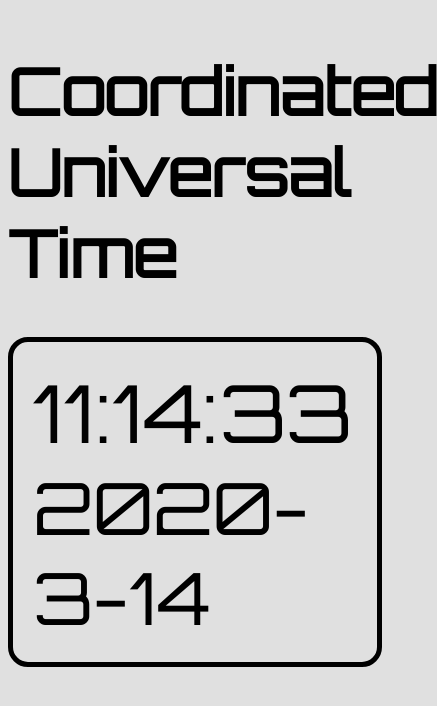
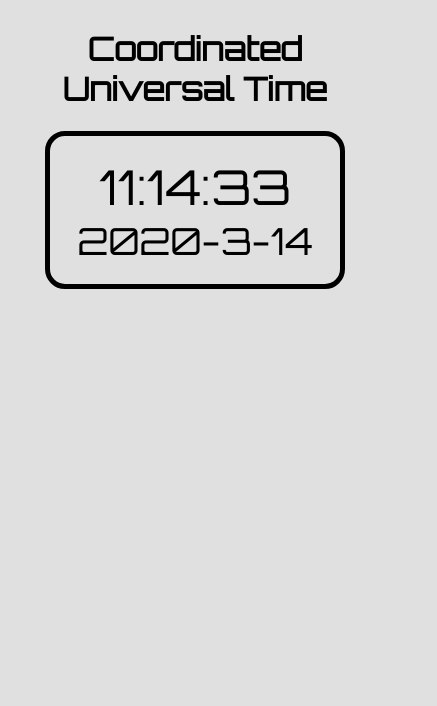
Before and after one commit to joelle2000/Challenge-2, a plain HTML site: page index.html in a window 390 px wide. Shown: the whole page, 437 px wide, since content can reach past the window. Drawn offline with Linux system fonts and the light colour scheme.

Commit message:
media queries added to the css it's finnished now

```diff
--- a/css/index.css
+++ b/css/index.css
@@ -2,8 +2,8 @@
 body{
 	font-family: 'Orbitron', sans-serif;
 	display: flex;
-	flex-wrap: wrap;
-	justify-content: space-around;
+	flex-direction: column;
+	align-items: center;
 }
 h1{
 	font-size: 48pt;
@@ -19,4 +19,51 @@ h1{
 	border: 5px solid #000000;
 	border-radius: 20px;
 	padding: 20px;
+	text-align: center;
 }
+
+@media only screen and (max-width: 1100px){
+	h1{
+		font-size: 40pt;
+	}
+}
+@media only screen and (max-width: 900px){
+	h1{
+		font-size: 32pt;
+	}
+}
+@media only screen and (max-width: 700px){
+	h1{
+		font-size: 28pt;
+	}
+	#time{
+		font-size: 48pt;
+	}
+	#date{
+		font-size: 40pt;
+	}
+
+}
+@media only screen and (max-width: 600px){
+	#t-d{
+		width: 350px;
+	}
+	h1{
+		text-align: center;
+	}
+
+}
+@media only screen and (max-width: 450px){
+	h1{
+		font-size: 24pt;
+	}
+	#time{
+		font-size: 36pt;
+	}
+	#date{
+		font-size: 28pt;
+	}
+	#t-d{
+		width: 250px;
+	}
+}
```
